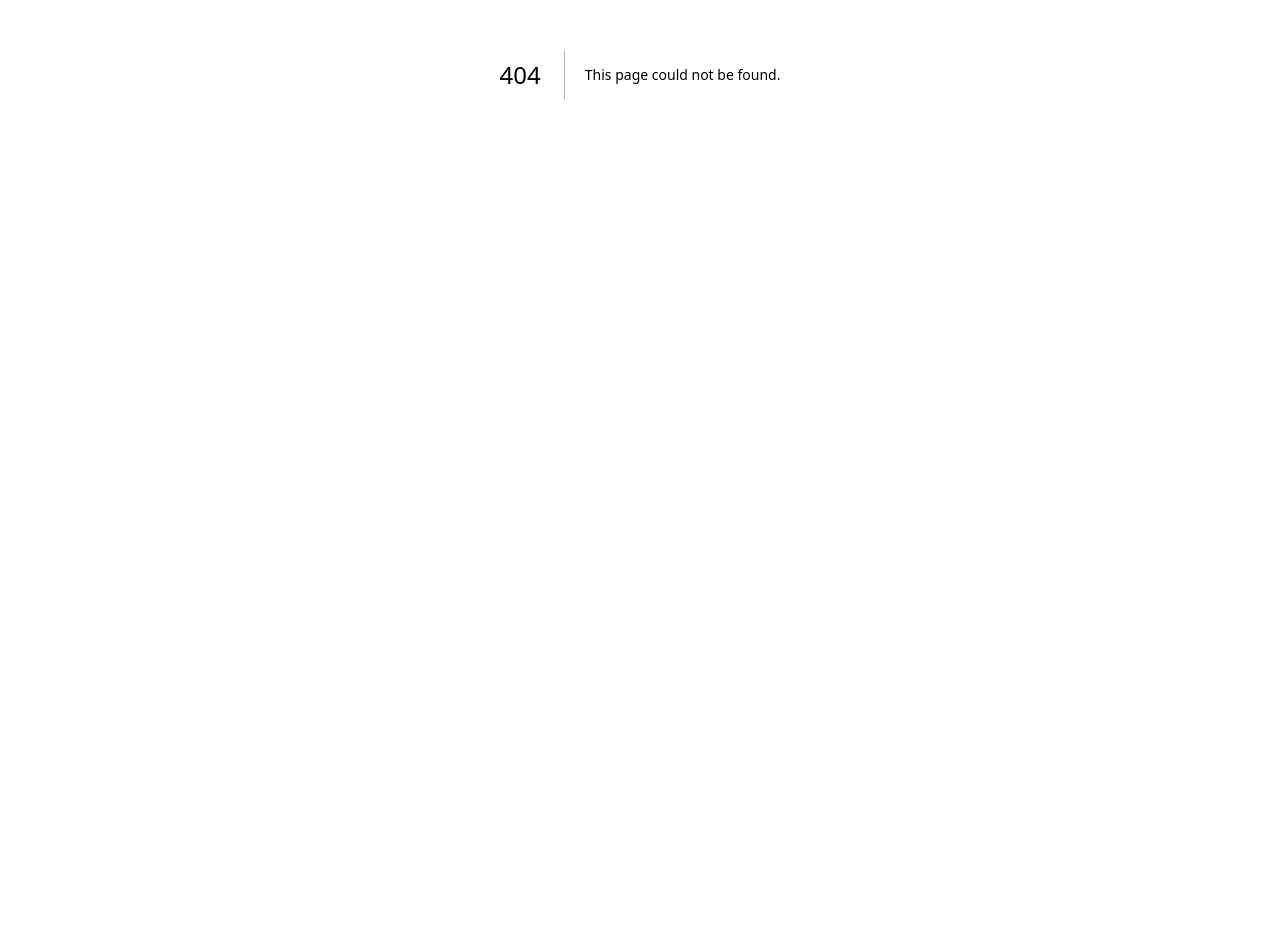
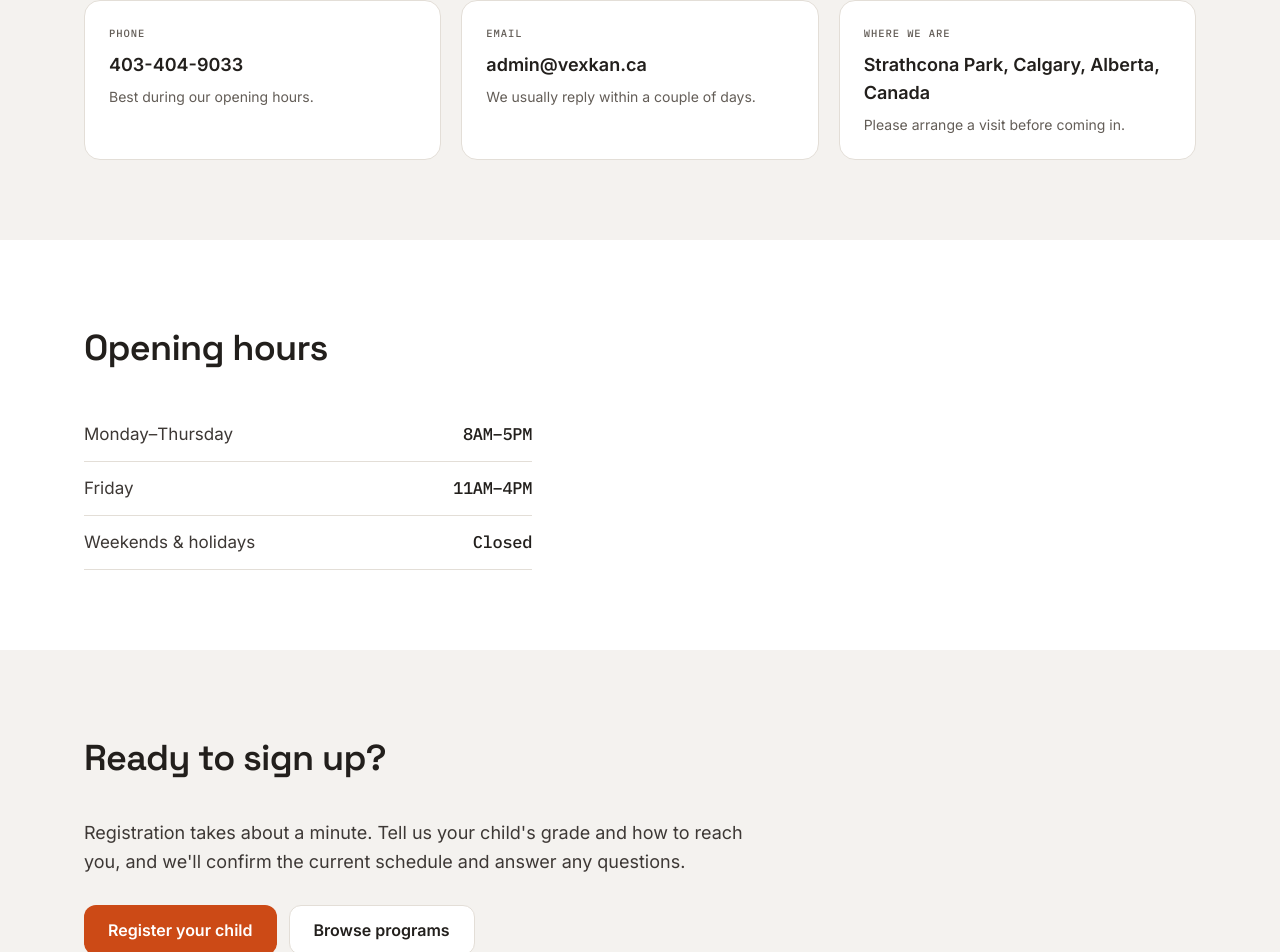
Before and after one commit to EliS13/vexkan-site, a Next.js app: page /contact in a window 1280 px wide. Before the commit this address had no page. Shown: the part 326-1278 px from the top of the page. Before the commit the page ends 800 px from the top, so only its background shows below. Built offline with nearby package versions, Linux system fonts and the light colour scheme.

Commit message:
Add the contact page

```diff
--- /dev/null
+++ b/src/app/(club)/contact/page.tsx
@@ -0,0 +1,75 @@
+import type { Metadata } from "next";
+import { org } from "@/content/club/org";
+import { Section } from "@/components/club/Section";
+import { Card } from "@/components/club/Card";
+import { Button } from "@/components/club/Button";
+
+export const metadata: Metadata = {
+  title: `Contact — ${org.name}`,
+  description: `Reach ${org.name} by phone at ${org.phone} or email at ${org.email}. Based in ${org.address}.`,
+};
+
+export default function ContactPage() {
+  return (
+    <>
+      <Section
+        eyebrow="Contact"
+        title="Get in touch"
+        titleAs="h1"
+        lead="Questions about a program, a schedule, or fees are welcome — those are the things we get asked most, and we answer them properly."
+      >
+        <div className="grid gap-5 lg:grid-cols-3">
+          <Card>
+            <p className="eyebrow text-[var(--muted)]">Phone</p>
+            <a href={org.phoneHref} className="mt-2 block text-lg font-semibold hover:underline">
+              {org.phone}
+            </a>
+            <p className="mt-2 text-sm text-muted">Best during our opening hours.</p>
+          </Card>
+          <Card>
+            <p className="eyebrow text-[var(--muted)]">Email</p>
+            <a href={org.emailHref} className="mt-2 block text-lg font-semibold break-all hover:underline">
+              {org.email}
+            </a>
+            <p className="mt-2 text-sm text-muted">We usually reply within a couple of days.</p>
+          </Card>
+          <Card>
+            <p className="eyebrow text-[var(--muted)]">Where we are</p>
+            <p className="mt-2 text-lg font-semibold">{org.address}</p>
+            <p className="mt-2 text-sm text-muted">
+              Please arrange a visit before coming in.
+            </p>
+          </Card>
+        </div>
+      </Section>
+
+      <Section tone="surface" title="Opening hours">
+        <div className="max-w-md">
+          <dl>
+            {org.hours.map((h) => (
+              <div
+                key={h.days}
+                className="flex items-baseline justify-between gap-6 border-b py-3"
+                style={{ borderColor: "var(--line)" }}
+              >
+                <dt className="text-[var(--ink-body)]">{h.days}</dt>
+                <dd className="readout font-medium">{h.time}</dd>
+              </div>
+            ))}
+          </dl>
+        </div>
+      </Section>
+
+      <Section title="Ready to sign up?">
+        <p className="club-lead max-w-2xl">
+          Registration takes about a minute. Tell us your child&apos;s grade and how to reach you,
+          and we&apos;ll confirm the current schedule and answer any questions.
+        </p>
+        <div className="mt-7 flex flex-wrap gap-3">
+          <Button href="/register" size="lg">Register your child</Button>
+          <Button href="/programs" size="lg" variant="secondary">Browse programs</Button>
+        </div>
+      </Section>
+    </>
+  );
+}
```
